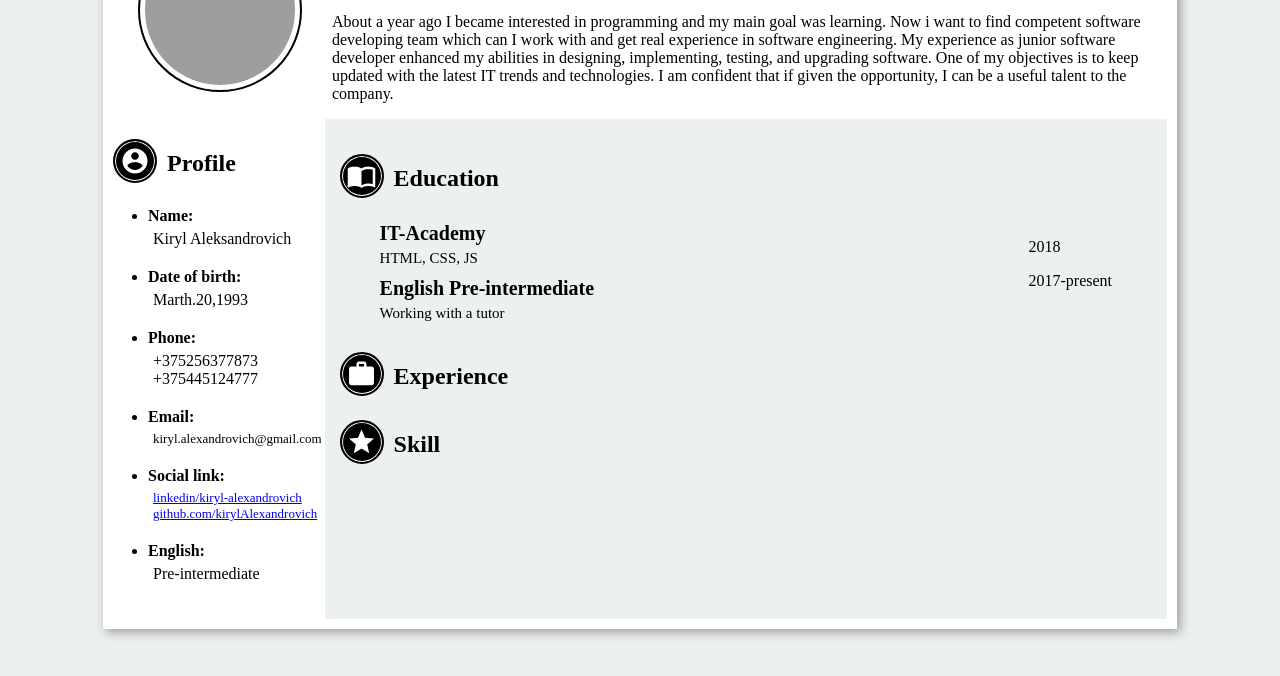
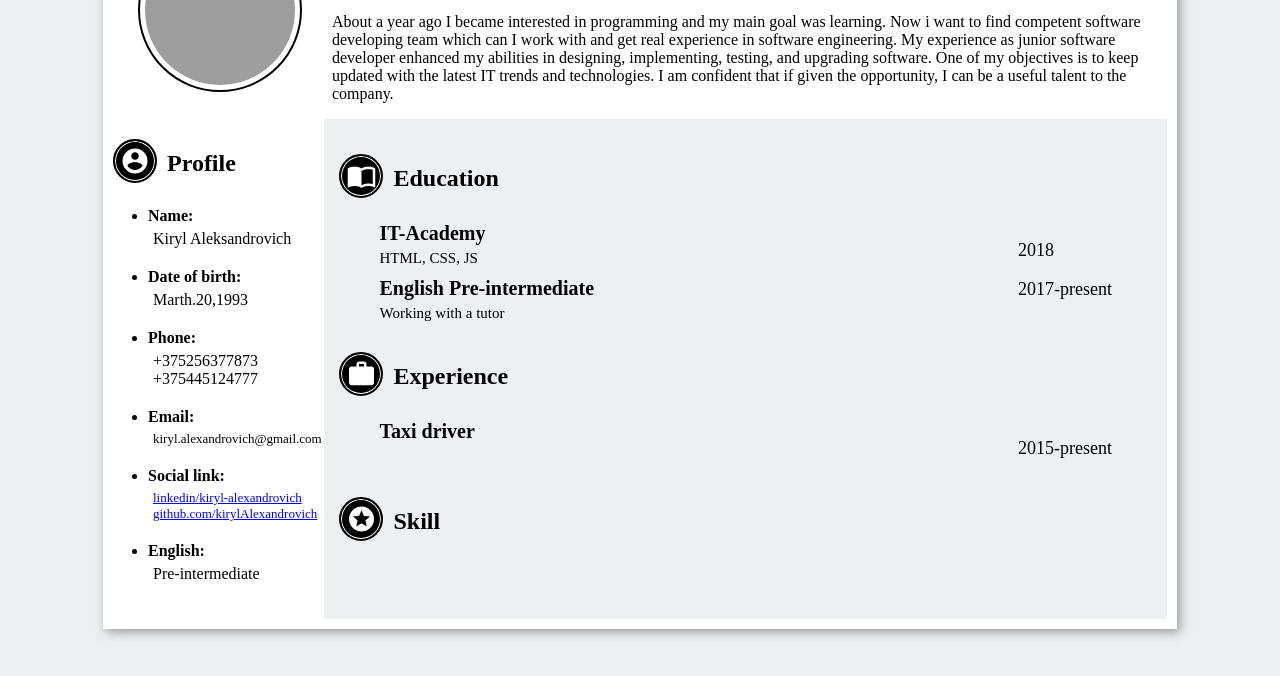
Before and after one commit to kirylAlexandrovich/rsschool-codejam1-cv, a plain HTML site: page index.html in a window 1280 px wide. Shown: the part 112-788 px from the top of the page. Drawn offline with Linux system fonts and the light colour scheme; grey boxes are pictures that could not be loaded.

Commit message:
feat: experience info
add experience to cv page

```diff
--- a/index.html
+++ b/index.html
@@ -78,8 +78,8 @@
                             <p class="title-year-description">Working with a tutor</p>
                         </div>
                         <div>
-                            <p>2018</p>
-                            <p>2017-present</p>
+                            <p class="year-style">2018</p>
+                            <p class="year-style">2017-present</p>
                         </div>
                     </div>
                 </section>
@@ -88,12 +88,26 @@
                     <h2 class="expirience-info-title align-icons">
                         <div class="icons-container"><i class="material-icons">work</i></div>Experience
                     </h2>
+                    <div class="title-year-container">
+                        <div>
+                            <p class="title-year-name">Taxi driver</p>
+                        </div>
+                        <div>
+                            <p class="year-style">2015-present</p>
+                        </div>
+                    </div>
                 </section>
 
                 <section class="skills-info">
                     <h2 class="align-icons">
-                        <div class="icons-container"><i class="material-icons">star</i></div>Skill
+                        <div class="icons-container"><i class="material-icons">stars</i></div>Skill
                     </h2>
+                    <div class="title-year-container">
+
+                        <div class="personal-skills">
+
+                        </div>
+                    </div>
                 </section>
             </section>
         </div>
--- a/style.css
+++ b/style.css
@@ -7,9 +7,15 @@ body {
   margin: 0;
   background-color: #ecf0f1;
 }
+
 h1 {
   margin: 10px;
 }
+
+h3 {
+  margin: 5px 0;
+}
+
 .cv-container {
   max-width: 1054px;
   margin: 20px auto;
@@ -17,6 +23,7 @@ h1 {
   background-color: #ffffff;
   box-shadow: #8a8a8ad9 3px 3px 10px;
 }
+
 .cv-photo {
     float: left;
     margin: 0 30px 0 25px;
@@ -24,34 +31,35 @@ h1 {
     border-radius: 50%;
     border: 2px solid black;
 }
+
 .font-size {
   font-size: 13px;
 }
-.profile-header {
 
-}
 .cv-info-container {
   display: flex;
   flex-direction: row;
 }
+
 .cv-profile-info {
   flex-grow: 1;
 }
+
 .cv-additional-info {
   padding: 15px;
   flex-grow: 150;
   background-color: #ecf0f1;
 }
+
 ul li ul {
   padding: 5px 0 20px 5px;
   list-style: none;
 }
+
 section ul {
   padding-left: 35px;
 }
-h3 {
-  margin: 5px 0;
-}
+
 .icons-container {
   display: flex;
   align-items: center;
@@ -65,6 +73,7 @@ h3 {
   border: 2px solid #000000;
   box-shadow: 0px 0px 0px 1px #ffffff inset;
 }
+
 .icons-container .material-icons {
   position: relative;
   top: 0;
@@ -72,21 +81,30 @@ h3 {
   font-size: 30px;
   color: #ffffff;
 }
+
 .align-icons {
   line-height: 3rem;
 }
+
 .title-year-container {
   display: flex;
   justify-content: space-between;
   margin: 0 40px;
 }
+
 .title-year-name {
   margin: 0;
   font-size: 20px;
   font-weight: bold;
 
 }
+
 .title-year-description {
   margin: 5px 0 10px;
   font-size: 15px;
 }
+
+.year-style {
+  font-size: 18px;
+  font-weight: 500;
+}
```
